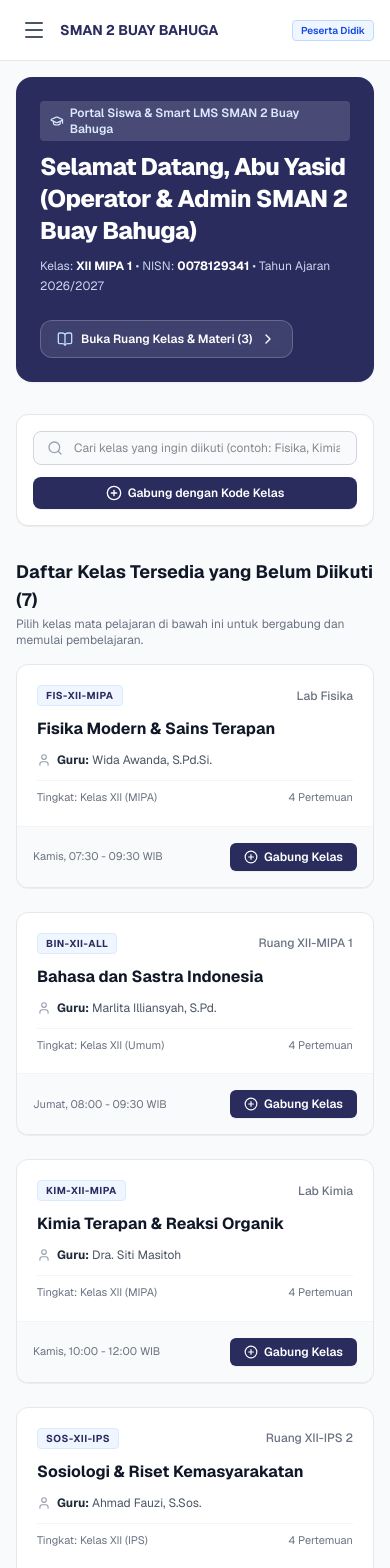
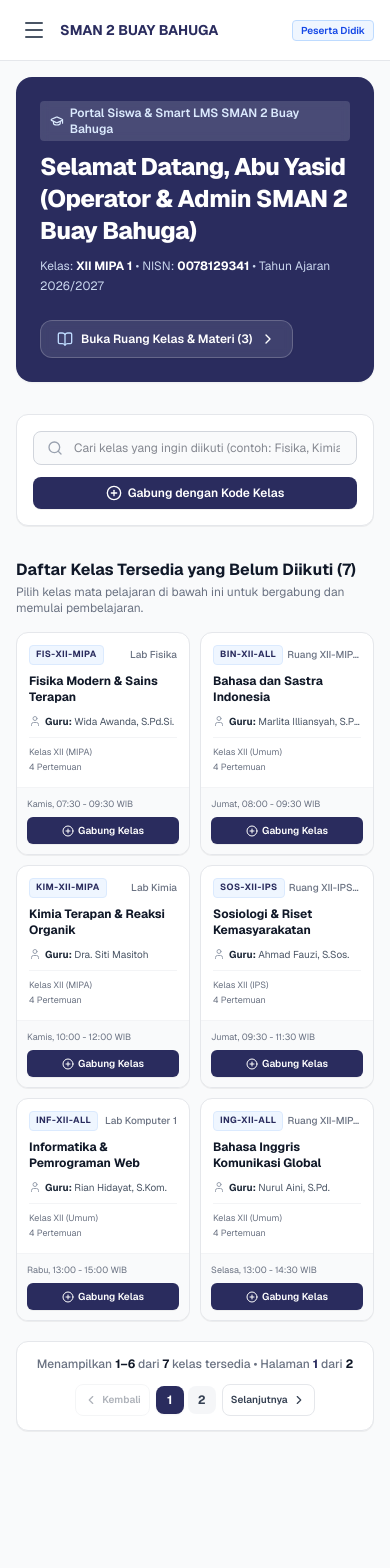
Before and after one commit to dharmamudita/smanegeri2buaybahuga, a Next.js app: page /siswa/dashboard in a window 390 px wide. Shown: the top 1568 px of the page. After the commit the page ends 1447 px from the top, so only its background shows below. Built offline with nearby package versions, Linux system fonts and the light colour scheme.

Commit message:
refactor(siswa): terapkan paginasi 6 per halaman dan tata letak responsif 2 kolom mobile

```diff
--- a/src/app/(siswa)/siswa/dashboard/page.tsx
+++ b/src/app/(siswa)/siswa/dashboard/page.tsx
@@ -18,6 +18,7 @@ import {
 } from "lucide-react";
 import { useAuthStore } from "@/lib/store";
 import { useLMSStore } from "@/lib/lmsStore";
+import PaginationBar from "@/components/common/PaginationBar";
 
 export default function SiswaDashboardPage() {
   const { currentUser } = useAuthStore();
@@ -35,8 +36,11 @@ export default function SiswaDashboardPage() {
   // 2. Kelas yang belum diikuti siswa (tampil di bawah fitur cari kelas)
   const unenrolledClasses = classes.filter((c) => !enrolledMapelIds.includes(c.id));
 
-  // Search state
+  // Search & Pagination state
   const [searchQuery, setSearchQuery] = useState("");
+  const [currentPage, setCurrentPage] = useState(1);
+  const pageSize = 6;
+
   const [modalJoinOpen, setModalJoinOpen] = useState(false);
   const [inputClassCode, setInputClassCode] = useState("");
   const [joinResult, setJoinResult] = useState<{ success: boolean; message: string } | null>(null);
@@ -51,6 +55,13 @@ export default function SiswaDashboardPage() {
       c.guruNama.toLowerCase().includes(q)
     );
   });
+
+  const totalItems = displayedAvailableClasses.length;
+  const totalPages = Math.ceil(totalItems / pageSize);
+  const paginatedAvailableClasses = displayedAvailableClasses.slice(
+    (currentPage - 1) * pageSize,
+    currentPage * pageSize
+  );
 
   const handleJoinClass = (e: React.FormEvent) => {
     e.preventDefault();
@@ -128,7 +139,10 @@ export default function SiswaDashboardPage() {
           <input
             type="text"
             value={searchQuery}
-            onChange={(e) => setSearchQuery(e.target.value)}
+            onChange={(e) => {
+              setSearchQuery(e.target.value);
+              setCurrentPage(1);
+            }}
             placeholder="Cari kelas yang ingin diikuti (contoh: Fisika, Kimia, Sosiologi, Informatika)..."
             className="w-full pl-10 pr-4 py-2 text-xs bg-gray-50 border border-gray-300 rounded-lg focus:outline-none focus:ring-2 focus:ring-[#2A2C5E]/20 focus:border-[#2A2C5E]"
           />
@@ -149,7 +163,7 @@ export default function SiswaDashboardPage() {
       <div className="space-y-4">
         <div className="flex items-center justify-between">
           <div>
-            <h2 className="text-lg font-bold text-gray-900">
+            <h2 className="text-base sm:text-lg font-bold text-gray-900">
               Daftar Kelas Tersedia yang Belum Diikuti ({displayedAvailableClasses.length})
             </h2>
             <p className="text-xs text-gray-500 mt-0.5">
@@ -175,50 +189,66 @@ export default function SiswaDashboardPage() {
             </p>
           </div>
         ) : (
-          <div className="grid grid-cols-1 md:grid-cols-2 lg:grid-cols-3 gap-6">
-            {displayedAvailableClasses.map((cls) => (
+          <div className="space-y-5">
+            <div className="grid grid-cols-2 md:grid-cols-2 lg:grid-cols-3 gap-2.5 sm:gap-4 md:gap-6">
+              {paginatedAvailableClasses.map((cls) => (
                 <div
                   key={cls.id}
                   className="bg-white rounded-xl border border-gray-200 shadow-2xs overflow-hidden flex flex-col justify-between hover:border-[#2A2C5E] transition-all"
                 >
-                <div className="p-5 space-y-3">
-                  <div className="flex items-center justify-between">
-                    <span className="text-[10px] font-bold uppercase tracking-wider px-2 py-0.5 rounded bg-blue-50 text-[#2A2C5E] border border-blue-100">
+                  <div className="p-3 sm:p-5 space-y-2 sm:space-y-3">
+                    <div className="flex items-center justify-between gap-1">
+                      <span className="text-[9px] sm:text-[10px] font-bold uppercase tracking-wider px-1.5 sm:px-2 py-0.5 rounded bg-blue-50 text-[#2A2C5E] border border-blue-100 shrink-0">
                         {cls.kode}
                       </span>
-                    <span className="text-xs text-gray-500 font-medium">
+                      <span className="text-[10px] sm:text-xs text-gray-500 font-medium truncate">
                         {cls.ruang}
                       </span>
                     </div>
 
-                  <h3 className="text-base font-bold text-gray-900 leading-snug">
+                    <h3 className="text-xs sm:text-base font-bold text-gray-900 leading-snug line-clamp-2 min-h-[2rem] sm:min-h-0">
                       {cls.nama}
                     </h3>
 
-                  <p className="text-xs text-gray-600 flex items-center gap-1.5">
-                    <User className="w-3.5 h-3.5 text-gray-400" />
-                    <span><strong className="text-gray-800">Guru:</strong> {cls.guruNama}</span>
+                    <p className="text-[10px] sm:text-xs text-gray-600 flex items-center gap-1 truncate">
+                      <User className="w-3 h-3 sm:w-3.5 sm:h-3.5 text-gray-400 shrink-0" />
+                      <span className="truncate">
+                        <strong className="text-gray-800">Guru:</strong> {cls.guruNama}
+                      </span>
                     </p>
 
-                  <div className="text-[11px] text-gray-500 pt-2 border-t border-gray-100 flex items-center justify-between">
-                    <span>Tingkat: Kelas {cls.tingkat} ({cls.jurusan})</span>
-                    <span>{cls.pertemuanList.length} Pertemuan</span>
+                    <div className="text-[9px] sm:text-[11px] text-gray-500 pt-2 border-t border-gray-100 flex flex-col sm:flex-row sm:items-center justify-between gap-0.5">
+                      <span className="truncate">Kelas {cls.tingkat} ({cls.jurusan})</span>
+                      <span className="shrink-0">{cls.pertemuanList.length} Pertemuan</span>
                     </div>
                   </div>
 
-                <div className="p-4 bg-gray-50 border-t border-gray-100 flex items-center justify-between gap-2">
-                  <span className="text-[11px] text-gray-500 truncate">{cls.jadwal}</span>
+                  <div className="p-2.5 sm:p-4 bg-gray-50 border-t border-gray-100 flex flex-col sm:flex-row items-stretch sm:items-center justify-between gap-1.5 sm:gap-2">
+                    <span className="text-[9px] sm:text-[11px] text-gray-500 truncate">{cls.jadwal}</span>
                     <button
                       type="button"
                       onClick={() => handleQuickEnroll(cls.id, cls.nama)}
-                    className="inline-flex items-center gap-1.5 px-3.5 py-1.5 text-xs font-semibold text-white bg-[#2A2C5E] hover:bg-[#1F2147] rounded-md transition-all shadow-2xs cursor-pointer shrink-0"
+                      className="w-full sm:w-auto inline-flex items-center justify-center gap-1 sm:gap-1.5 px-2.5 py-1.5 sm:px-3.5 sm:py-1.5 text-[10px] sm:text-xs font-semibold text-white bg-[#2A2C5E] hover:bg-[#1F2147] rounded-md transition-all shadow-2xs cursor-pointer shrink-0"
                     >
-                    <PlusCircle className="w-3.5 h-3.5" />
+                      <PlusCircle className="w-3 h-3 sm:w-3.5 sm:h-3.5 shrink-0" />
                       <span>Gabung Kelas</span>
                     </button>
                   </div>
                 </div>
               ))}
+            </div>
+
+            {/* Navigasi Paginasi (Maksimal 6 Tampilan per Halaman) */}
+            {totalPages > 1 && (
+              <PaginationBar
+                currentPage={currentPage}
+                totalPages={totalPages}
+                totalItems={totalItems}
+                itemsPerPage={pageSize}
+                onPageChange={(page) => setCurrentPage(page)}
+                itemLabel="kelas tersedia"
+              />
+            )}
           </div>
         )}
       </div>
--- a/src/app/(siswa)/siswa/mapel/page.tsx
+++ b/src/app/(siswa)/siswa/mapel/page.tsx
@@ -21,6 +21,7 @@ import {
   User,
 } from "lucide-react";
 import { useLMSStore, MapelLMS, PertemuanItem, SoalPilgan } from "@/lib/lmsStore";
+import PaginationBar from "@/components/common/PaginationBar";
 
 function SiswaMapelContent() {
   const searchParams = useSearchParams();
@@ -52,6 +53,16 @@ function SiswaMapelContent() {
   }, [classes, urlClassId, selectedClassId]);
 
   const enrolledClasses = classes.filter((c) => enrolledMapelIds.includes(c.id));
+
+  // Paginasi kotak kelas yang diikuti (Maksimal 6 per halaman)
+  const [classPage, setClassPage] = useState(1);
+  const CLASS_PAGE_SIZE = 6;
+  const totalEnrolled = enrolledClasses.length;
+  const totalClassPages = Math.ceil(totalEnrolled / CLASS_PAGE_SIZE);
+  const paginatedEnrolledClasses = enrolledClasses.slice(
+    (classPage - 1) * CLASS_PAGE_SIZE,
+    classPage * CLASS_PAGE_SIZE
+  );
 
   // State untuk modal interaktif
   const [modalMateri, setModalMateri] = useState<{
@@ -136,9 +147,10 @@ function SiswaMapelContent() {
           </p>
         </div>
 
-        {/* Grid Kotak Kelas */}
-        <div className="grid grid-cols-1 md:grid-cols-2 lg:grid-cols-3 gap-6">
-          {enrolledClasses.map((cls) => {
+        {/* Grid Kotak Kelas (2 Kolom di Mobile, Maksimal 6 per Halaman) */}
+        <div className="space-y-6">
+          <div className="grid grid-cols-2 md:grid-cols-2 lg:grid-cols-3 gap-2.5 sm:gap-4 md:gap-6">
+            {paginatedEnrolledClasses.map((cls) => {
               const total = cls.pertemuanList.length;
               const completed = cls.pertemuanList.filter(
                 (p) => (p.materi?.sudahDibaca || p.tugas?.sudahDikerjakan) && p.presensi.hadir
@@ -148,49 +160,49 @@ function SiswaMapelContent() {
               return (
                 <div
                   key={cls.id}
-                className="bg-white rounded-2xl border border-gray-200 p-6 shadow-2xs hover:shadow-md hover:border-[#2A2C5E] transition-all flex flex-col justify-between"
+                  className="bg-white rounded-xl sm:rounded-2xl border border-gray-200 p-3.5 sm:p-6 shadow-2xs hover:shadow-md hover:border-[#2A2C5E] transition-all flex flex-col justify-between"
                 >
-                <div className="space-y-4">
-                  <div className="flex items-center justify-between">
-                    <span className="text-[11px] font-bold uppercase tracking-wider px-2.5 py-1 rounded bg-blue-50 text-[#2A2C5E] border border-blue-100">
+                  <div className="space-y-2.5 sm:space-y-4">
+                    <div className="flex items-center justify-between gap-1">
+                      <span className="text-[9px] sm:text-[11px] font-bold uppercase tracking-wider px-1.5 sm:px-2.5 py-0.5 sm:py-1 rounded bg-blue-50 text-[#2A2C5E] border border-blue-100 shrink-0">
                         {cls.kode}
                       </span>
-                    <span className="text-xs text-gray-500 font-medium">
+                      <span className="text-[10px] sm:text-xs text-gray-500 font-medium truncate">
                         {cls.ruang}
                       </span>
                     </div>
 
                     <div>
-                    <h2 className="text-base font-bold text-gray-900 leading-snug">
+                      <h2 className="text-xs sm:text-base font-bold text-gray-900 leading-snug line-clamp-2 min-h-[2rem] sm:min-h-0">
                         {cls.nama}
                       </h2>
-                    <p className="text-xs text-gray-600 mt-1 flex items-center gap-1">
-                      <User className="w-3.5 h-3.5 text-gray-400" />
-                      <span>{cls.guruNama}</span>
+                      <p className="text-[10px] sm:text-xs text-gray-600 mt-1 flex items-center gap-1 truncate">
+                        <User className="w-3 h-3 sm:w-3.5 sm:h-3.5 text-gray-400 shrink-0" />
+                        <span className="truncate">{cls.guruNama}</span>
                       </p>
                     </div>
 
                     {/* Status Baris Progres */}
-                  <div className="space-y-1.5 pt-3 border-t border-gray-100">
-                    <div className="flex items-center justify-between text-xs">
-                      <span className="text-gray-500">Progres Capaian</span>
+                    <div className="space-y-1 sm:space-y-1.5 pt-2 sm:pt-3 border-t border-gray-100">
+                      <div className="flex items-center justify-between text-[10px] sm:text-xs">
+                        <span className="text-gray-500">Progres Belajar</span>
                         <span className="font-bold text-[#2A2C5E]">{percent}%</span>
                       </div>
-                    <div className="w-full h-2 bg-gray-100 rounded-full overflow-hidden">
+                      <div className="w-full h-1.5 sm:h-2 bg-gray-100 rounded-full overflow-hidden">
                         <div
                           className="h-full bg-[#2A2C5E] rounded-full transition-all duration-300"
                           style={{ width: `${percent}%` }}
                         />
                       </div>
-                    <div className="flex items-center justify-between text-[11px] text-gray-400">
+                      <div className="flex flex-col sm:flex-row sm:items-center justify-between text-[9px] sm:text-[11px] text-gray-400 gap-0.5">
                         <span>{completed} Selesai</span>
                         <span>Total {total} Pertemuan</span>
                       </div>
                     </div>
                   </div>
 
-                <div className="pt-5 mt-4 border-t border-gray-100 flex items-center justify-between">
-                  <span className="text-[11px] text-gray-500 font-medium">
+                  <div className="pt-3 sm:pt-5 mt-3 sm:mt-4 border-t border-gray-100 flex flex-col sm:flex-row items-stretch sm:items-center justify-between gap-2">
+                    <span className="text-[9px] sm:text-[11px] text-gray-500 font-medium truncate">
                       {cls.jadwal}
                     </span>
                     <button
@@ -199,15 +211,29 @@ function SiswaMapelContent() {
                         selectClass(cls.id);
                         router.push(`/siswa/mapel?id=${cls.id}`);
                       }}
-                    className="inline-flex items-center gap-1 px-3.5 py-2 text-xs font-bold text-white bg-[#2A2C5E] hover:bg-[#1F2147] rounded-lg shadow-2xs transition-all cursor-pointer"
+                      className="w-full sm:w-auto inline-flex items-center justify-center gap-1 px-2.5 py-1.5 sm:px-3.5 sm:py-2 text-[10px] sm:text-xs font-bold text-white bg-[#2A2C5E] hover:bg-[#1F2147] rounded-lg shadow-2xs transition-all cursor-pointer shrink-0"
                     >
-                    <span>Buka Ruang Belajar</span>
+                      <span className="sm:hidden">Buka Kelas</span>
+                      <span className="hidden sm:inline">Buka Ruang Belajar</span>
                       <ChevronRight className="w-3.5 h-3.5" />
                     </button>
                   </div>
                 </div>
               );
             })}
+          </div>
+
+          {/* Navigasi Paginasi Kotak Kelas */}
+          {totalClassPages > 1 && (
+            <PaginationBar
+              currentPage={classPage}
+              totalPages={totalClassPages}
+              totalItems={totalEnrolled}
+              itemsPerPage={CLASS_PAGE_SIZE}
+              onPageChange={(p) => setClassPage(p)}
+              itemLabel="kelas terdaftar"
+            />
+          )}
         </div>
       </div>
     );
--- a/src/components/common/PaginationBar.tsx
+++ b/src/components/common/PaginationBar.tsx
@@ -42,11 +42,11 @@ export default function PaginationBar({
           type="button"
           onClick={() => onPageChange(Math.max(1, currentPage - 1))}
           disabled={currentPage <= 1}
-          className="inline-flex items-center gap-1 h-8 px-2.5 rounded-lg border border-gray-200 bg-white text-xs font-semibold text-gray-700 hover:bg-gray-50 hover:border-[#2A2C5E] disabled:opacity-40 disabled:pointer-events-none transition-colors cursor-pointer"
+          className="inline-flex items-center gap-1 h-8 px-2 sm:px-2.5 rounded-lg border border-gray-200 bg-white text-xs font-semibold text-gray-700 hover:bg-gray-50 hover:border-[#2A2C5E] disabled:opacity-40 disabled:pointer-events-none transition-colors cursor-pointer"
           aria-label="Halaman Sebelumnya"
         >
           <ChevronLeft className="w-3.5 h-3.5" />
-          <span className="hidden sm:inline">Sebelumnya</span>
+          <span className="text-[10px] sm:text-xs">Kembali</span>
         </button>
 
         <div className="flex items-center gap-1">
@@ -57,7 +57,7 @@ export default function PaginationBar({
                 key={page}
                 type="button"
                 onClick={() => onPageChange(page)}
-                className={`w-8 h-8 rounded-lg text-xs font-bold flex items-center justify-center transition-all cursor-pointer ${
+                className={`w-7 sm:w-8 h-7 sm:h-8 rounded-lg text-xs font-bold flex items-center justify-center transition-all cursor-pointer ${
                   isActive
                     ? "bg-[#2A2C5E] text-white shadow-xs"
                     : "bg-gray-100/80 text-gray-700 hover:bg-gray-200/80 hover:text-gray-900"
@@ -73,10 +73,10 @@ export default function PaginationBar({
           type="button"
           onClick={() => onPageChange(Math.min(totalPages, currentPage + 1))}
           disabled={currentPage >= totalPages}
-          className="inline-flex items-center gap-1 h-8 px-2.5 rounded-lg border border-gray-200 bg-white text-xs font-semibold text-gray-700 hover:bg-gray-50 hover:border-[#2A2C5E] disabled:opacity-40 disabled:pointer-events-none transition-colors cursor-pointer"
+          className="inline-flex items-center gap-1 h-8 px-2 sm:px-2.5 rounded-lg border border-gray-200 bg-white text-xs font-semibold text-gray-700 hover:bg-gray-50 hover:border-[#2A2C5E] disabled:opacity-40 disabled:pointer-events-none transition-colors cursor-pointer"
           aria-label="Halaman Berikutnya"
         >
-          <span className="hidden sm:inline">Berikutnya</span>
+          <span className="text-[10px] sm:text-xs">Selanjutnya</span>
           <ChevronRight className="w-3.5 h-3.5" />
         </button>
       </div>
```
Also changed, not shown: src/app/(siswa)/siswa/presensi/page.tsx (+89 -23 lines), src/app/(siswa)/siswa/tugas/page.tsx (+13 -13 lines). Lines whose indentation alone changed are shown as unchanged.
